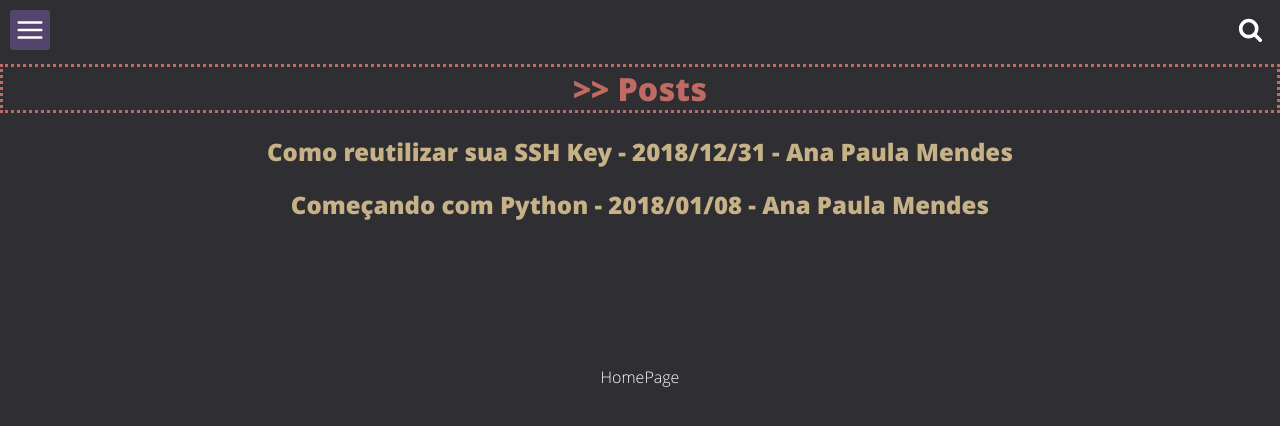
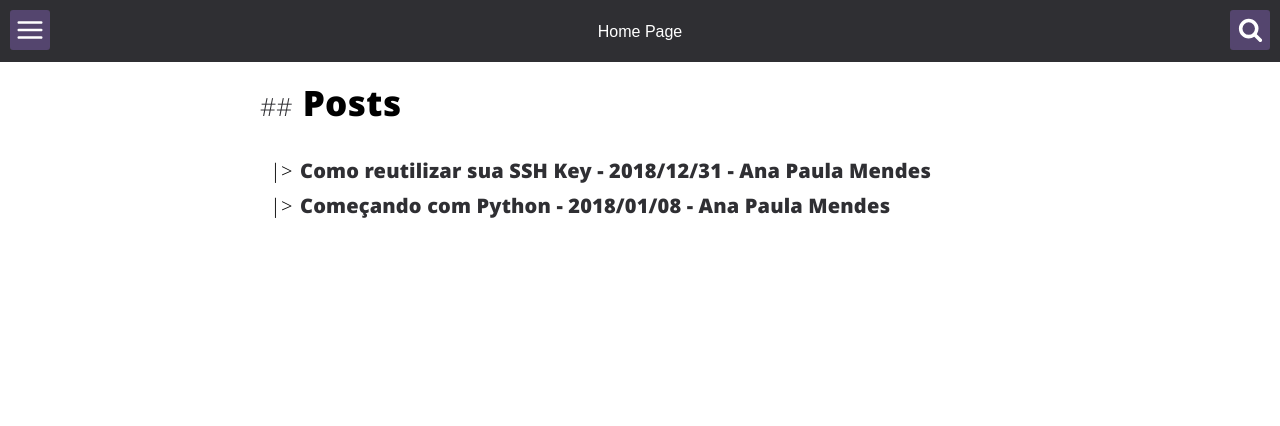
Before and after one commit to anapauladsmendes/anapauladsmendes.github.io, a Jekyll site: the page built from posts.html, in a window 1280 px wide. Shown: the top 426 px of the page. Built offline with Jekyll 4.4.1, drawn with Linux system fonts in a browser that asks for light colours; some of the changed text lies outside the part shown.

Commit message:
Update template of posts

```diff
--- a/posts.html
+++ b/posts.html
@@ -1,16 +1,15 @@
 ---
-layout: compress
+layout: minimal
+title: "My Posts"
+permalink: /posts/index.html
+description: "Posts"
 ---
+<h2>Posts</h2>
 
-<!DOCTYPE html>
-<html lang="pt-br">
-    {% include head.html %}
-    <body>
-        <div class="page_posts">
-        {% include svg-icons.html %}
-        {% include header-post.html %}
-        {% include tree-posts.html %}
-        </div>
-        {% include scripts.html %}
-    </body>
-</html>
+<div class="aboutme">
+	<ul class="recent">
+		{% for post in site.posts %}
+	  		<li><a href="{{ post.url | prepend: site.baseurl }}"><h3 class="project-name" itemprop="name">{{ post.title}} - {{ post.created}} - {{post.by}}</h3></a></li>
+	  {% endfor %}
+	</ul>
+</div>
```
